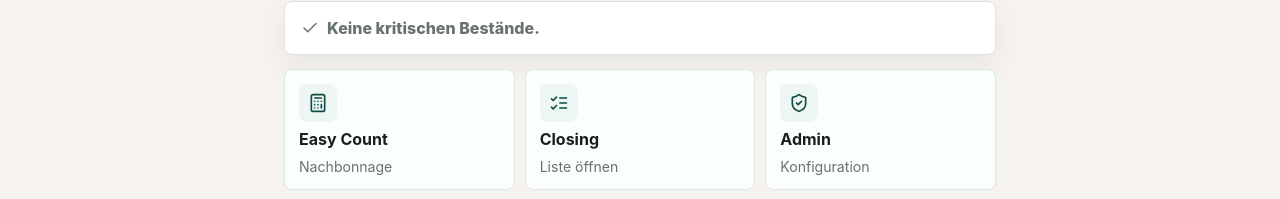
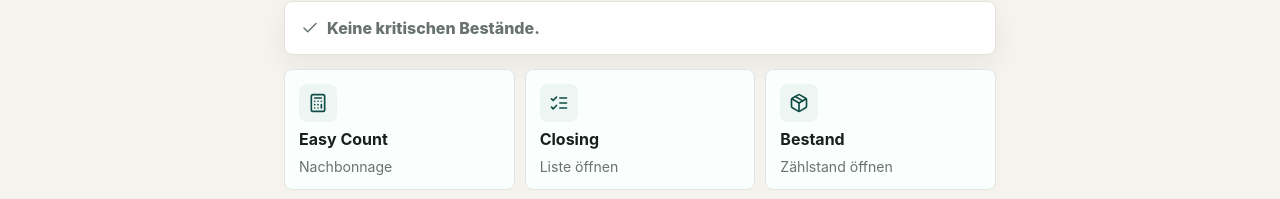
Before and after one commit to Pub-O/nelsons_tools, a React (Vite) app in the folder apps/web/: page / in a window 1280 px wide. Shown: the part 469-668 px from the top of the page. Built offline with nearby package versions, Linux system fonts and the light colour scheme.

Commit message:
Restrict admin entry to top action

```diff
--- a/apps/web/src/main.tsx
+++ b/apps/web/src/main.tsx
@@ -559,7 +559,6 @@ function App() {
             createVacation={createVacation}
             saveEasyCount={saveEasyCount}
             saveStockCount={saveStockCount}
-            onOpenAdmin={() => setActiveArea('admin')}
           />
         ) : (
           token ? (
@@ -618,8 +617,7 @@ function AppWorkspace({
   createShift,
   createVacation,
   saveEasyCount,
-  saveStockCount,
-  onOpenAdmin
+  saveStockCount
 }: {
   activeTab: Tab;
   setActiveTab: (tab: Tab) => void;
@@ -644,7 +642,6 @@ function AppWorkspace({
   createVacation: (data: { employeeId: string; startsOn: string; endsOn: string; note: string }) => void;
   saveEasyCount: () => void;
   saveStockCount: () => void;
-  onOpenAdmin: () => void;
 }) {
   return (
     <>
@@ -656,7 +653,6 @@ function AppWorkspace({
           shiftCount={shiftCount}
           locationName={activeLocationName}
           onOpen={setActiveTab}
-          onOpenAdmin={onOpenAdmin}
         />
       )}
       {activeTab === 'stock' && (
--- a/apps/web/src/modules/dashboard/Dashboard.tsx
+++ b/apps/web/src/modules/dashboard/Dashboard.tsx
@@ -7,8 +7,7 @@ import {
   Check,
   ClipboardCheck,
   ListChecks,
-  Package,
-  ShieldCheck
+  Package
 } from 'lucide-react';
 import { InventoryProduct, Tab } from '../../types';
 import { formatAmount, formatUnitLabel } from '../../utils';
@@ -19,8 +18,7 @@ export function Dashboard({
   employeeCount,
   shiftCount,
   locationName,
-  onOpen,
-  onOpenAdmin
+  onOpen
 }: {
   lowStock: InventoryProduct[];
   productCount: number;
@@ -28,7 +26,6 @@ export function Dashboard({
   shiftCount: number;
   locationName?: string;
   onOpen: (tab: Tab) => void;
-  onOpenAdmin: () => void;
 }) {
   const priorityStock = lowStock.slice(0, 3);
 
@@ -96,7 +93,7 @@ export function Dashboard({
       <section className="quick-action-grid" aria-label="Schnellzugriff">
         <QuickAction label="Easy Count" detail="Nachbonnage" icon={<Calculator size={20} />} onClick={() => onOpen('easy-count')} />
         <QuickAction label="Closing" detail="Liste öffnen" icon={<ListChecks size={20} />} onClick={() => onOpen('checklists')} />
-        <QuickAction label="Admin" detail="Konfiguration" icon={<ShieldCheck size={20} />} onClick={onOpenAdmin} />
+        <QuickAction label="Bestand" detail="Zählstand öffnen" icon={<Package size={20} />} onClick={() => onOpen('stock')} />
       </section>
     </section>
   );
```
